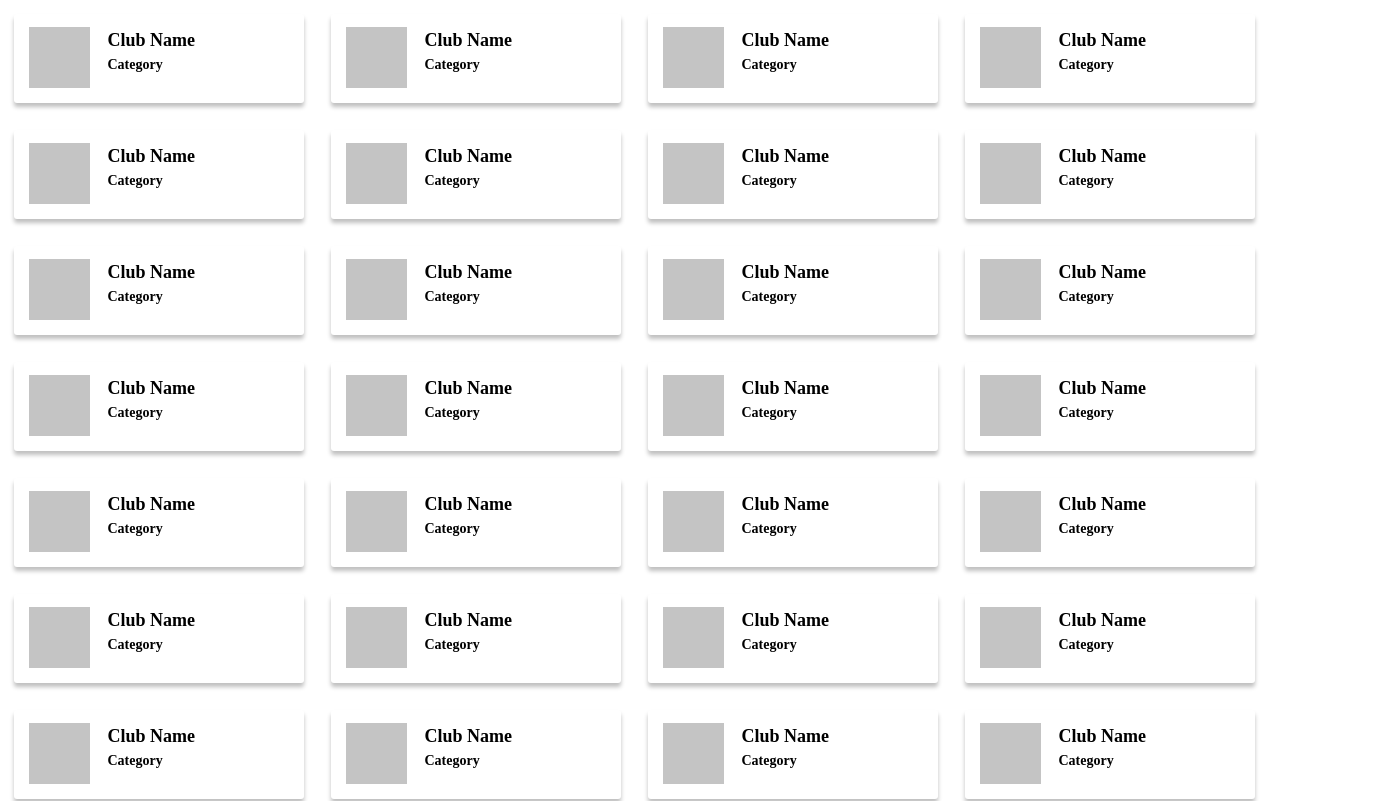
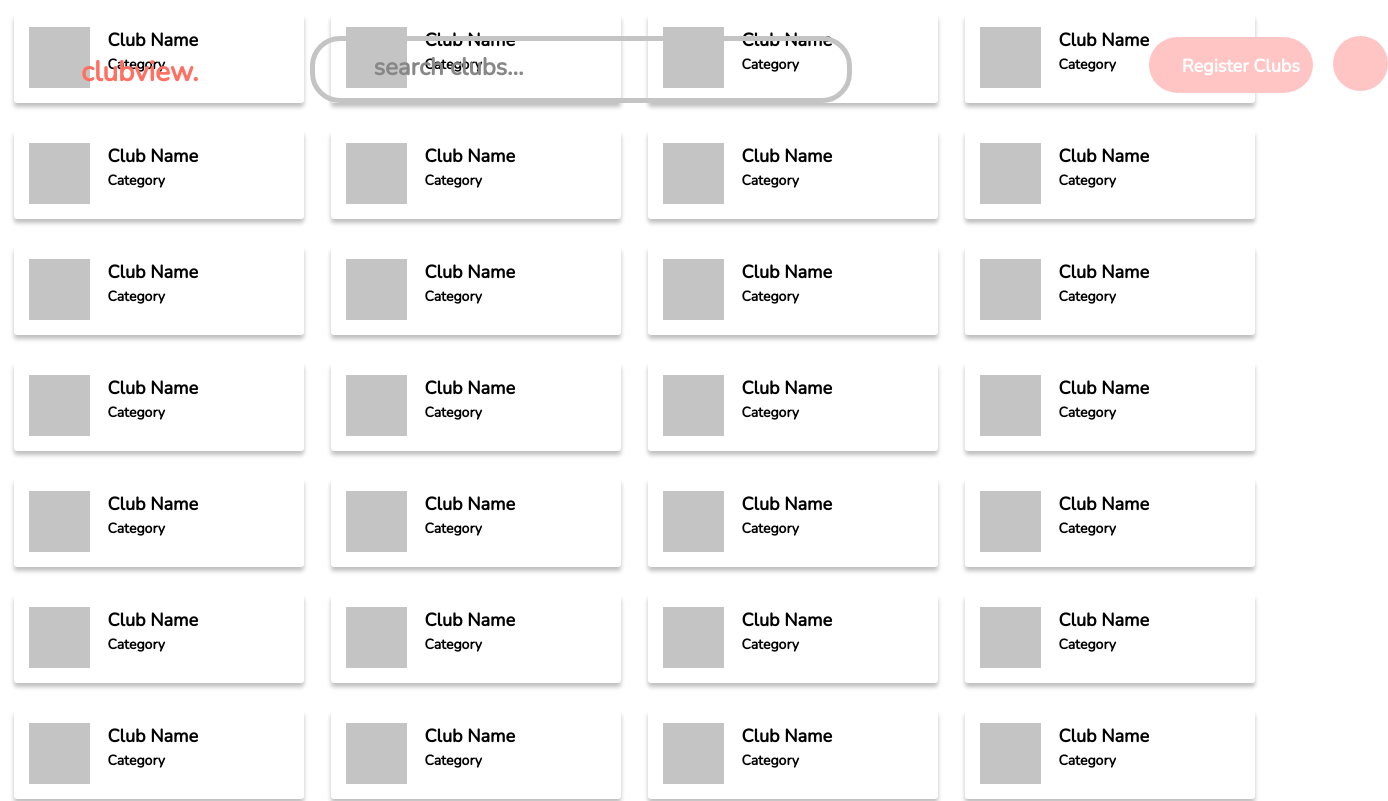
Before and after one commit to cornell-dti/club-view, a React (Create React App) app in the folder frontend/: page / in a window 1280 px wide. Shown: the top 801 px of the page, 1388 px wide, since content can reach past the window. Built offline with nearby package versions, Linux system fonts and the light colour scheme; the HTML template or start-up script is replaced by a standard one.

Commit message:
added components of nav bar

```diff
--- a/frontend/src/App.tsx
+++ b/frontend/src/App.tsx
@@ -1,11 +1,13 @@
 import React from 'react';
 import './App.css';
 import ClubBoard from './components/ClubBoard/ClubBoard';
+import NavBar from './components/NavBar/NavBar';
 
 function App() {
   return (
     <div className="App">
       <ClubBoard />
+      <NavBar />
     </div>
   );
 }
--- /dev/null
+++ b/frontend/src/components/NavBar/NavBar.css
@@ -0,0 +1,113 @@
+.navBar{
+    position: static;
+    bottom: 805px;
+}
+
+.searchBar{
+    position: absolute;
+    width: 531.39px;
+    height: 56.91px;
+    left: 310.4px;
+    top: 36px;
+    border-radius: 30px;
+    border: 5px solid #C4C4C4 ;
+}
+
+.defaultText{
+    position: absolute;
+    width: 275px;
+    height: 29px;
+    left: 311px;
+    top: 51px;
+
+    font-family: 'Nunito';
+    font-style: normal;
+    font-weight: 600;
+    font-size: 24px;
+    line-height: 33px;
+
+    color: #878787;
+}
+
+.clubviewHeader{
+    position: absolute;
+    left: 81px;
+    top: 53px;
+
+    font-family: 'Nunito';
+    font-style: normal;
+    font-weight: bold;
+    font-size: 28px;
+    line-height: 38px;
+    text-align: center;
+
+    color: #FF7062;
+}
+
+
+.registerClubsLeft{
+    position: absolute;
+    left: 0px;
+    height: 55px;
+    width: 55px;
+    border-radius: 100%;
+}
+
+.registerClubs{
+    position: absolute;
+    width: 99.63px;
+    height: 56.02px;
+    left: 1181.32px;
+    top: 37px;
+
+    background: #FFC5C5;
+}
+
+.registerClubsLeft{
+    position: absolute;
+    width: 57px;
+    height: 56px;
+    left: 1149px;
+    top: 37px;
+
+    background: #FFC5C5;
+    border-radius: 100%
+}
+
+.registerClubsRight{
+    position: absolute;
+    width: 59px;
+    height: 56px;
+    left: 1254px;
+    top: 37px;
+
+    background: #FFC5C5;
+    border-radius: 100%;
+}
+
+.registerClubsText{
+    position: relative;
+    height: 22px;
+    width: 119px;
+    left: 0px;
+    top: 17px;
+
+    font-family: 'Nunito';
+    font-style: normal;
+    font-weight: bold;
+    font-size: 18px;
+    line-height: 25px;
+
+    color: #FFFFFF;
+}
+
+.profilePic{
+    position: absolute;
+    width: 55px;
+    height: 55px;
+    left: 1333px;
+    top: 36px;
+
+    background: #FFC5C5;
+    border-radius: 100%;
+}
--- /dev/null
+++ b/frontend/src/components/NavBar/NavBar.tsx
@@ -0,0 +1,29 @@
+import React from 'react';
+import './NavBar.css';
+
+const NavBar = () => {
+    return (
+        <div className='navBar'>
+            <div className='searchBar'></div>
+
+            <style>
+                @import url('https://fonts.googleapis.com/css2?family=Nunito&display=swap');
+            </style>
+            <div className='clubviewHeader'>clubview.</div>
+            <div className='defaultText'>search clubs...</div>
+
+            <div className="registerClubsLeft"></div>
+            <div className="registerClubsRight"></div>
+            <div className="registerClubs">
+                <div className="registerClubsText">Register Clubs</div>
+            </div>
+
+
+            <div className="profilePic"></div>
+
+
+        </div>
+    );
+};
+
+export default NavBar;
```
